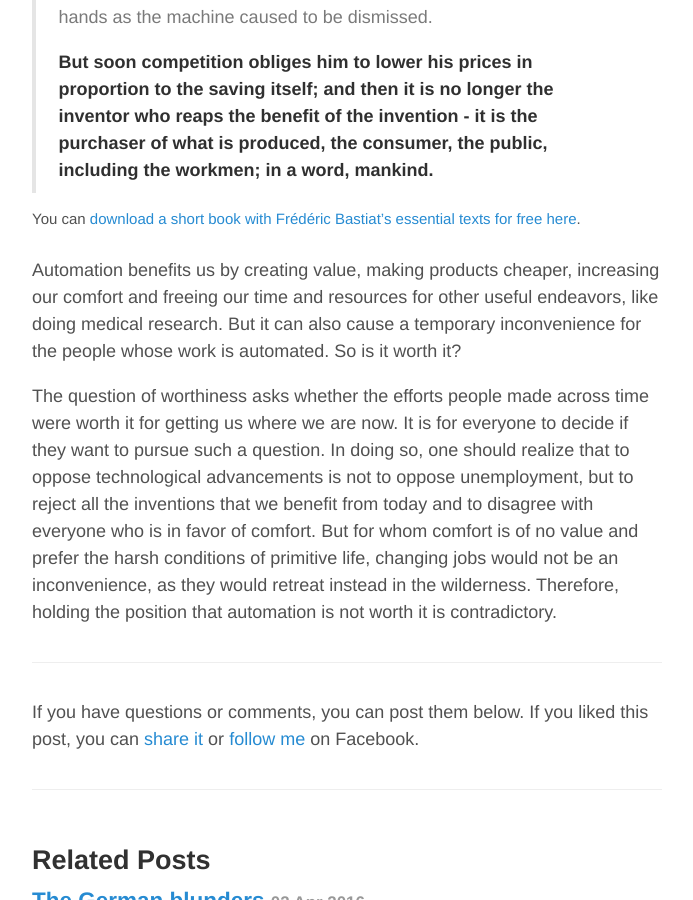
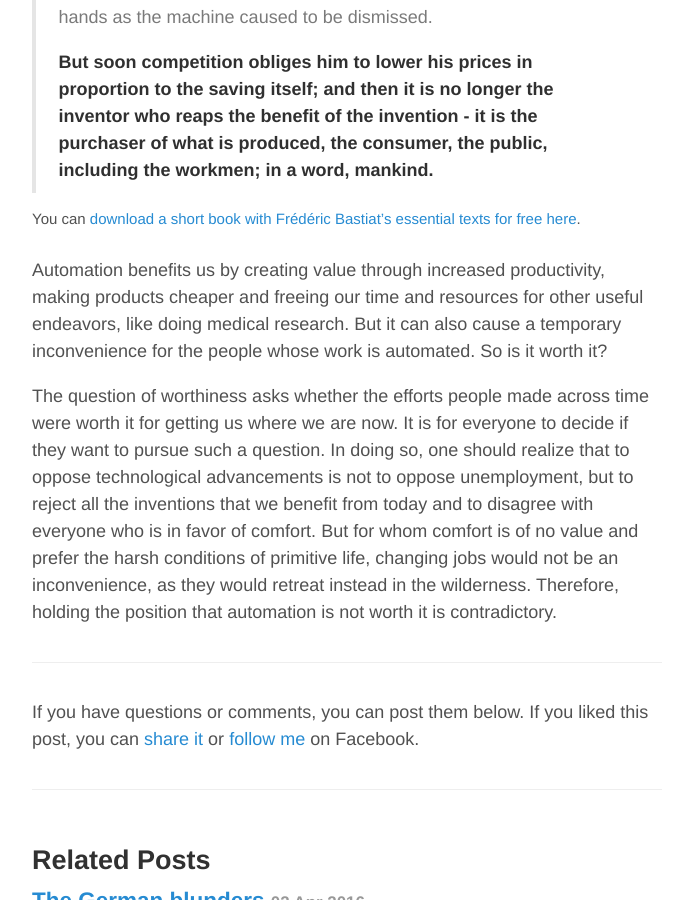
Before and after one commit to aoghina/aoghina.github.io, a Jekyll site: the page built from _posts/2016-10-18-the-luddite-fallacy.md, in a window 1280 px wide and 900 px high, scrolled down 3139 px. Shown: the whole window, without its empty margins (293-986 px from the left). Built offline with Jekyll 4.4.1, drawn with Linux system fonts in a browser that asks for light colours; comment, search, counter and statistics services are not loaded.

Commit message:
Update luddite

```diff
--- a/_posts/2016-10-18-the-luddite-fallacy.md
+++ b/_posts/2016-10-18-the-luddite-fallacy.md
@@ -45,6 +45,6 @@ Over time, many people have explained this fallacy in much clearer terms. Below
 
 <sup>You can <a href="https://fee.org/resources/the-essential-frederic-bastiat/">download a short book with Frédéric Bastiat's essential texts for free here</a>.</sup>
 
-Automation benefits us by creating value, making products cheaper, increasing our comfort and freeing our time and resources for other useful endeavors, like doing medical research. But it can also cause a temporary inconvenience for the people whose work is automated. So is it worth it?
+Automation benefits us by creating value through increased productivity, making products cheaper and freeing our time and resources for other useful endeavors, like doing medical research. But it can also cause a temporary inconvenience for the people whose work is automated. So is it worth it?
 
 The question of worthiness asks whether the efforts people made across time were worth it for getting us where we are now. It is for everyone to decide if they want to pursue such a question. In doing so, one should realize that to oppose technological advancements is not to oppose unemployment, but to reject all the inventions that we benefit from today and to disagree with everyone who is in favor of comfort. But for whom comfort is of no value and prefer the harsh conditions of primitive life, changing jobs would not be an inconvenience, as they would retreat instead in the wilderness. Therefore, holding the position that automation is not worth it is contradictory.
```
